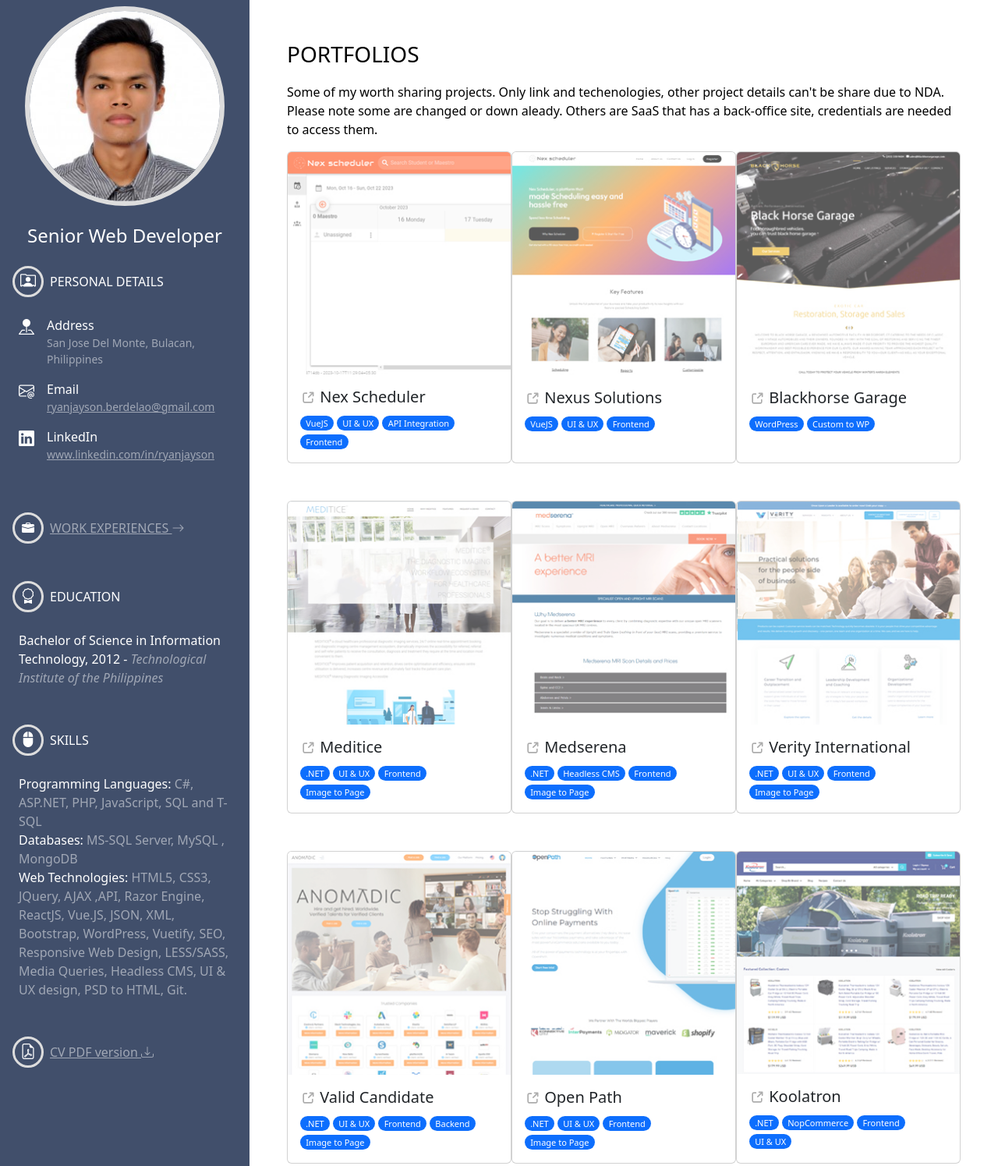
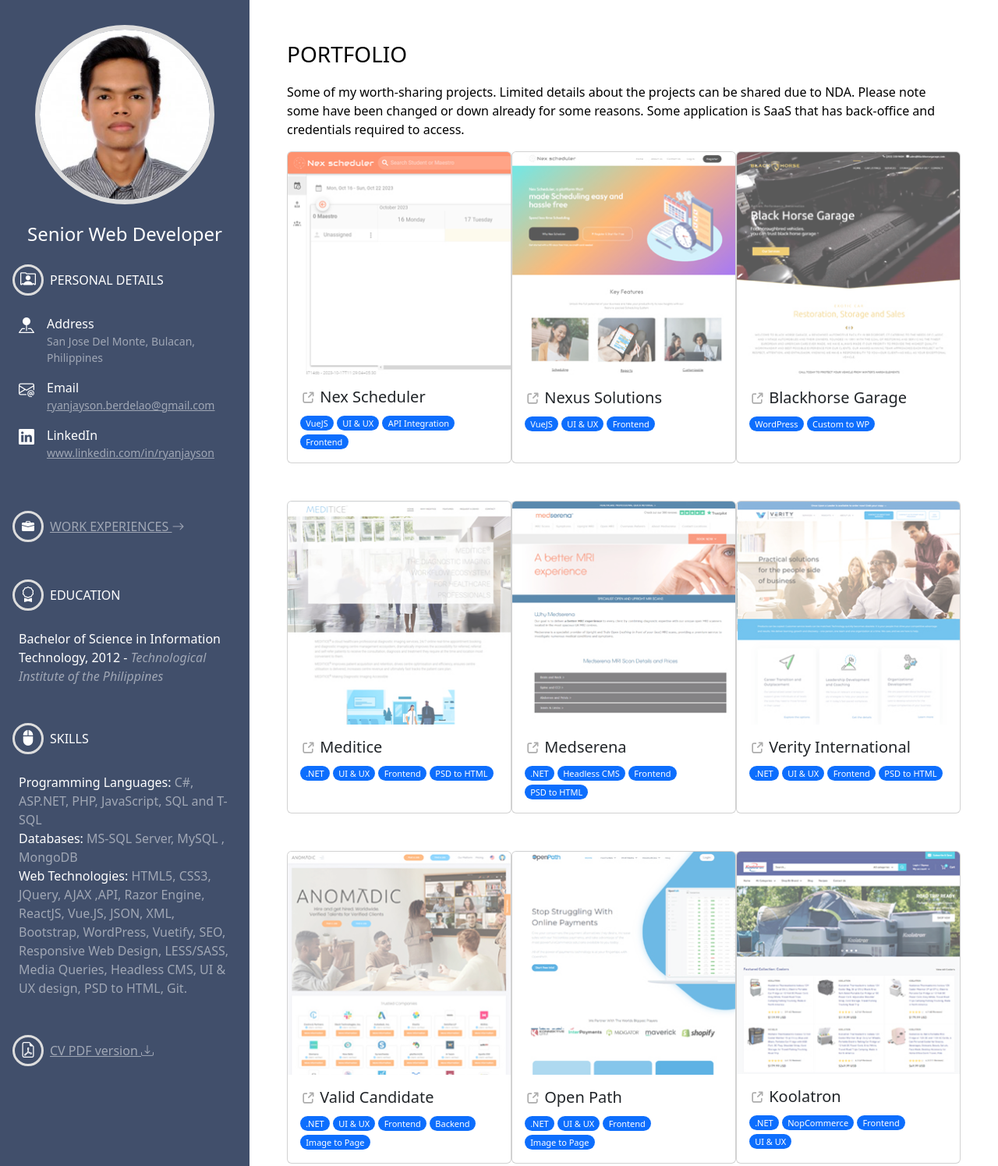
Before and after one commit to ryanjayson/ryanjayson.github.io, a plain HTML site: page portfolio.html in a window 1280 px wide. Shown: the top 1495 px of the page at 78% size. Drawn offline with nearby package versions, Linux system fonts and the light colour scheme.

Commit message:
UI and content update

```diff
--- a/css/style.css
+++ b/css/style.css
@@ -83,11 +83,10 @@ main {
   height: 24px;
   background-color: #fff;
   border: 4px solid #414f6b;
-  top: 15px;
   border-radius: 50%;
   z-index: 1;
   left: -15px;
-  top: 8px;
+  top: 0;
 }
 
 .navbar-toggler:focus {
@@ -152,5 +151,6 @@ main {
 @media (min-width: 992px) {
   .profile img {
     width: 80%;
+    max-width: 230px;
   }
 }
--- a/portfolio.html
+++ b/portfolio.html
@@ -51,7 +51,7 @@
                   id="navbarSupportedContent"
                 >
                   <section id="sidebar">
-                    <div class="profile">
+                    <div class="profile mt-4">
                       <img src="./img/profile.jpg" />
                     </div>
                     <p class="text-center p-4 m-0 w-100 h4">
@@ -194,13 +194,13 @@
           </div>
 
           <div class="col-md-12 col-lg-9 p-5">
-            <p class="fs-3">PORTFOLIOS</p>
+            <p class="fs-3">PORTFOLIO</p>
 
             <p>
-              Some of my worth sharing projects. Only link and techenologies,
-              other project details can't be share due to NDA. Please note some
-              are changed or down aleady. Others are SaaS that has a back-office
-              site, credentials are needed to access them.
+              Some of my worth-sharing projects. Limited details about the
+              projects can be shared due to NDA. Please note some have been
+              changed or down already for some reasons. Some application is SaaS
+              that has back-office and credentials required to access.
             </p>
             <div
               class="d-flex flex-row justify-content-between align-content-around flex-wrap"
@@ -313,7 +313,7 @@
                     >Frontend</span
                   >
                   <span class="badge rounded-pill text-bg-primary"
-                    >Image to Page</span
+                    >PSD to HTML</span
                   >
                 </div>
               </div>
@@ -343,7 +343,7 @@
                     >Frontend</span
                   >
                   <span class="badge rounded-pill text-bg-primary"
-                    >Image to Page</span
+                    >PSD to HTML</span
                   >
                 </div>
               </div>
@@ -373,7 +373,7 @@
                     >Frontend</span
                   >
                   <span class="badge rounded-pill text-bg-primary"
-                    >Image to Page</span
+                    >PSD to HTML</span
                   >
                 </div>
               </div>
```
Also changed, not shown: index.html (+2 -2 lines).
